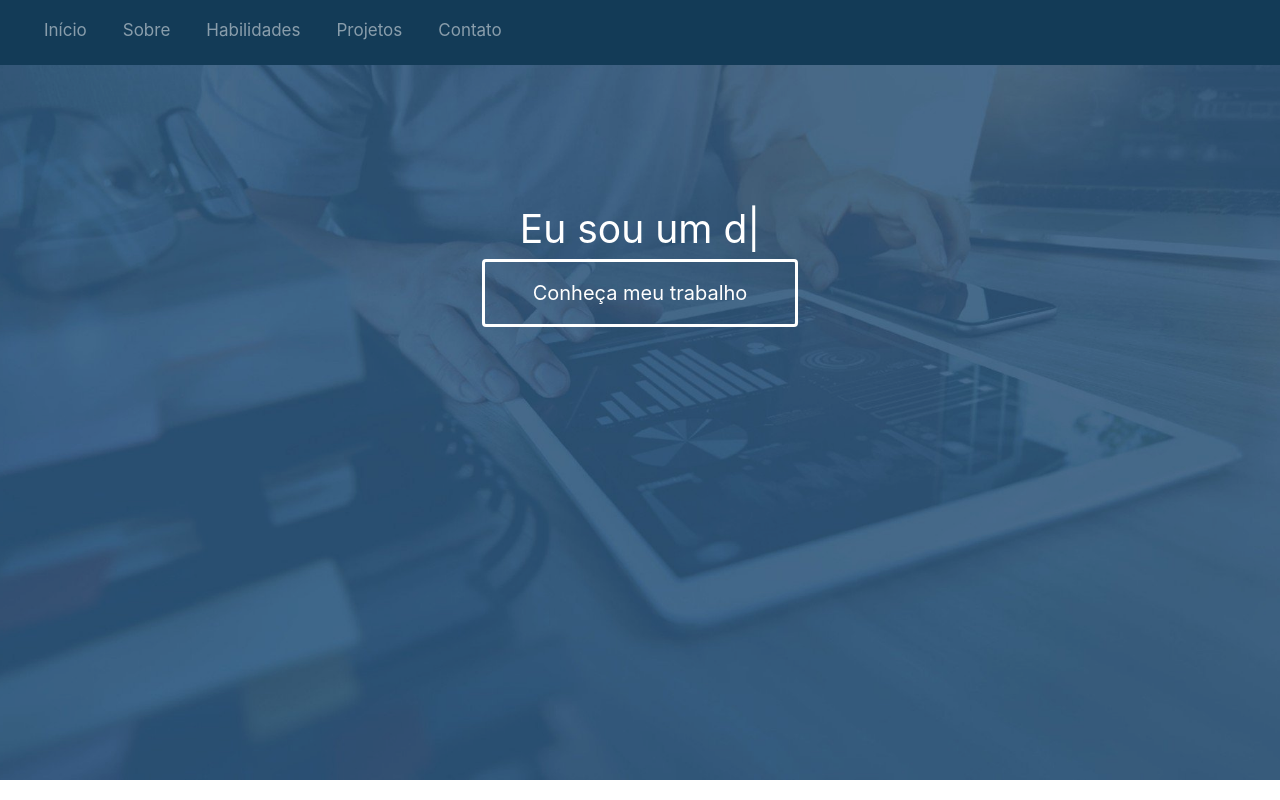
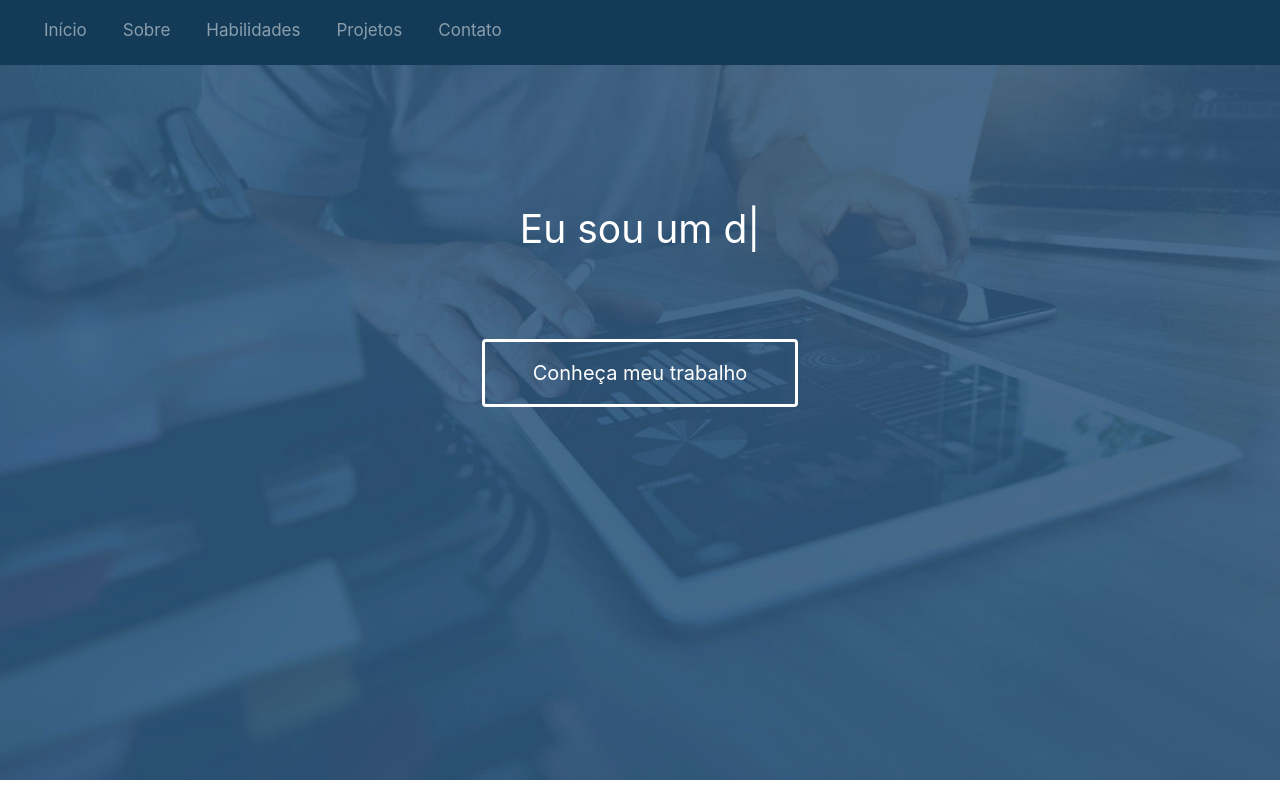
Before and after one commit to LuanColeto/portfolio, a React (Create React App) app: page / in a window 1280 px wide. Shown: the top 800 px of the page. Built offline with nearby package versions, Linux system fonts and the light colour scheme.

Commit message:
Main banner update

```diff
--- a/src/App.css
+++ b/src/App.css
@@ -67,7 +67,3 @@
 .skill-only:hover img {
   filter: none;
 }
-
-#apresentation-text {
-
-}
--- a/src/Components/MainBanner/MainBanner.css
+++ b/src/Components/MainBanner/MainBanner.css
@@ -12,6 +12,7 @@
 .about-button {
     border: solid;
     font-size: 20px;
+    margin-top: 80px;
 }
 
 .about-button:hover {
--- a/src/Components/MainBanner/MainBanner.jsx
+++ b/src/Components/MainBanner/MainBanner.jsx
@@ -2,7 +2,6 @@ import React, {Component} from 'react';
 import './MainBanner.css';
 import Typed from 'react-typed';
 
-// id="apresentation-text"
 
 class MainBanner extends Component{
     render() {
@@ -11,6 +10,7 @@ class MainBanner extends Component{
              <div id="banner-area"  >
                 <div id="banner-text">
                     <Typed
+                        id="apresentation-text"
                         strings={[
                             'Olá!',
                             'Eu sou Luan Coleto',
```
